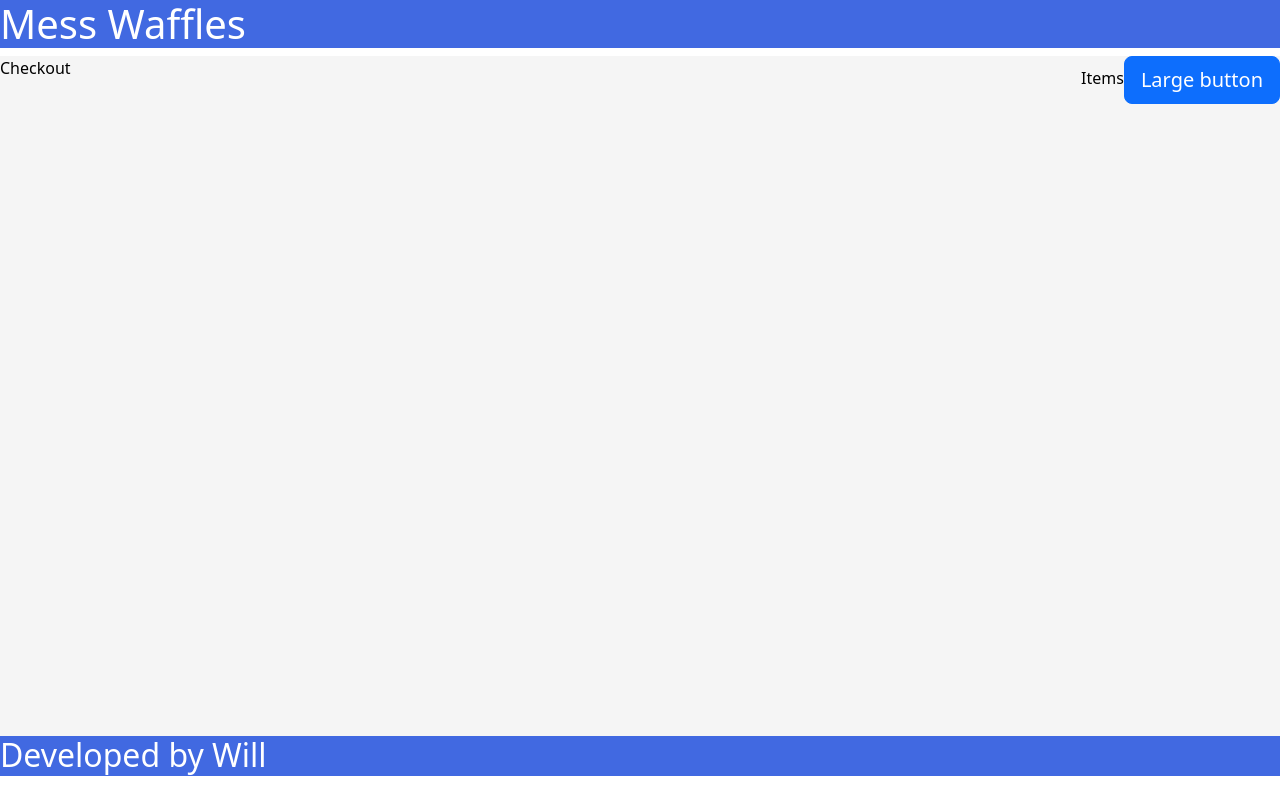
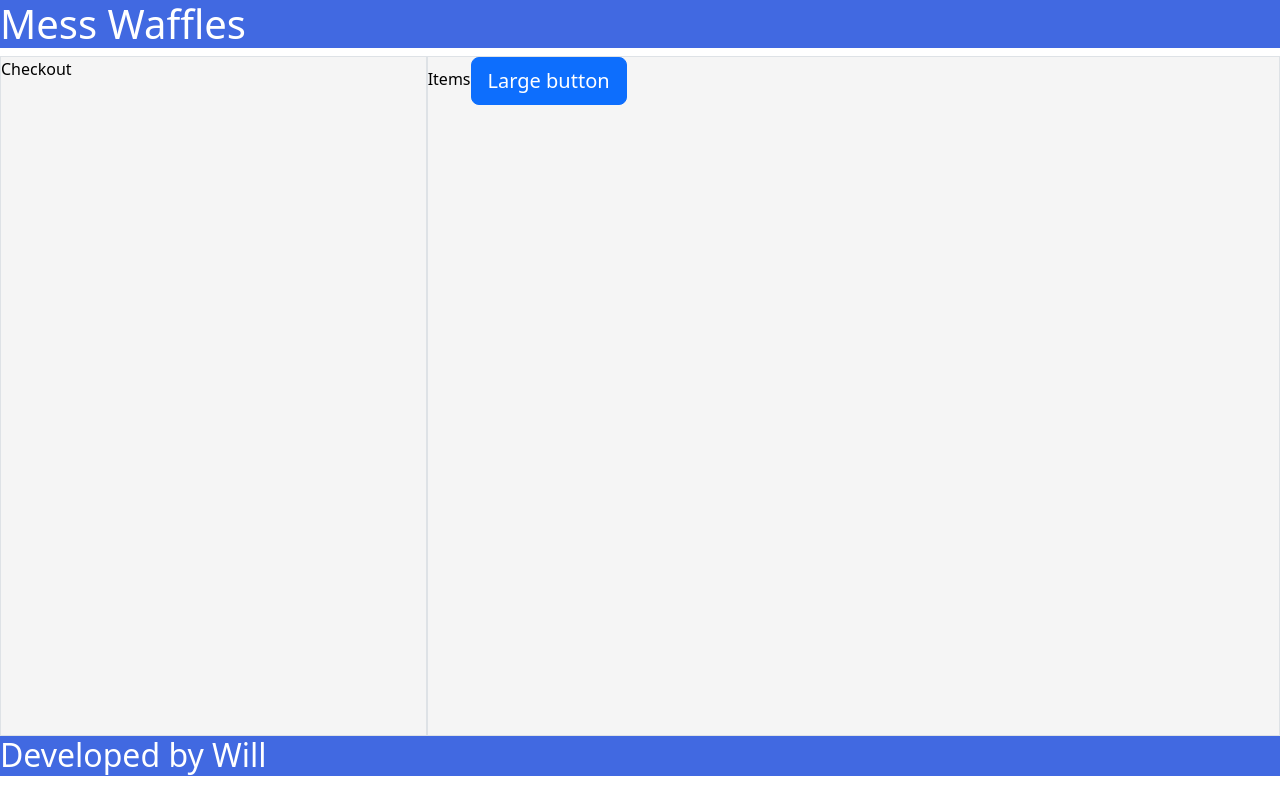
Before and after one commit to csce-315-331-2023c/MessWafflesPOS-903_02, a React (Create React App) app in the folder frontend/mess-pos/: page / in a window 1280 px wide. Built offline with nearby package versions, Linux system fonts and the light colour scheme.

Commit message:
split page

```diff
--- a/frontend/mess-pos/src/components/Cashier.css
+++ b/frontend/mess-pos/src/components/Cashier.css
@@ -5,3 +5,11 @@
     display: flex;
     justify-content: space-between;
 }
+
+#itemsSection{
+
+}
+
+#menuSection{
+
+}
--- a/frontend/mess-pos/src/components/Cashier.js
+++ b/frontend/mess-pos/src/components/Cashier.js
@@ -13,11 +13,11 @@ const Cashier = () => {
             Add items section has two subsections: 'categories' and 'items'
             For now, we'll only implement main items */}
             {/* checkout */}
-            <div>
+            <div id= "itemsSection" class="col-4 border">
                 Checkout
             </div>
             {/* items */}
-            <div>
+            <div id="menuSection" class = "col-8 border">
                 Items
                 <Button variant="primary" size="lg">
           Large button
```
